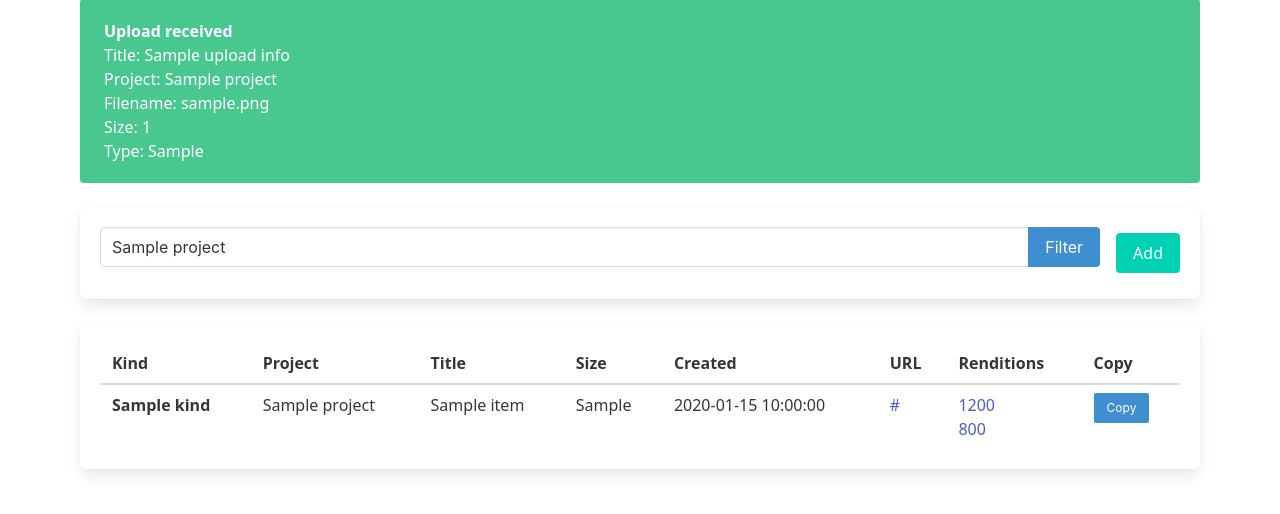
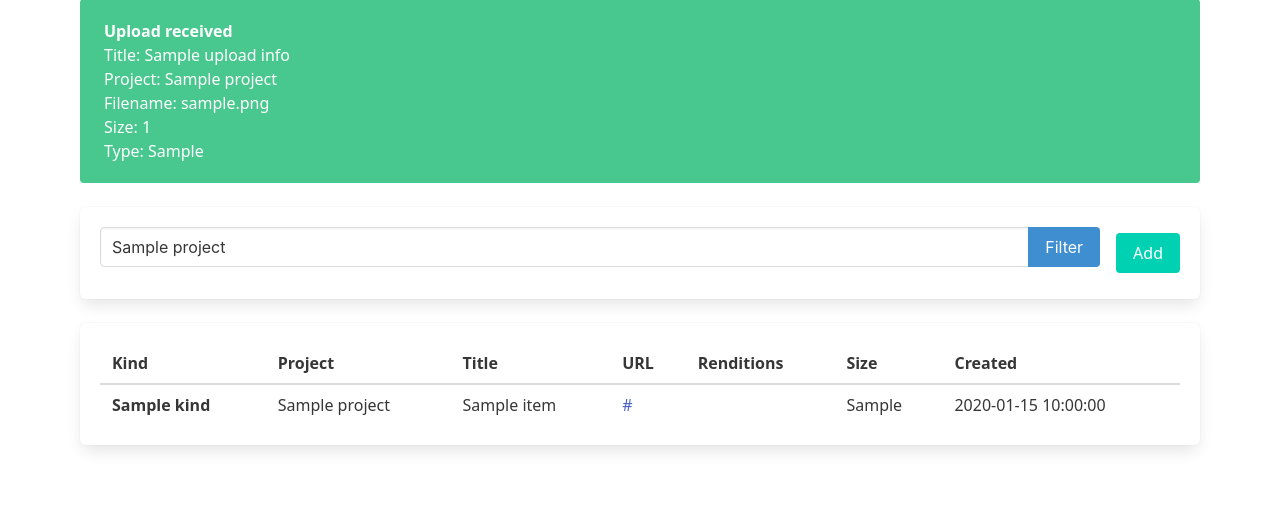
Before and after one commit to dethbird/cdn, a PHP site: template templates/admin/index.twig in a window 1280 px wide. Shown: the part 161-675 px from the top of the page. Run offline with PHP 8.4, Linux system fonts and the light colour scheme; the template is opened without the code that fills it: most values are stand-ins (such as "Sample title", 1, 10 or a date in 2020); some libraries are stand-ins or nearby versions.

Commit message:
design of media list

```diff
--- a/src/Controllers/AdminController.php
+++ b/src/Controllers/AdminController.php
@@ -137,7 +137,7 @@ final class AdminController
     private function fetchItems(string $project = ''): array
     {
         // join projects to prefer project name from projects table when available
-        $sql = 'SELECT m.id,m.kind,COALESCE(p.name,m.project) AS project,m.title,m.bytes,m.created_at,m.url_main,m.duration_sec FROM media m LEFT JOIN projects p ON m.project_id = p.id';
+    $sql = 'SELECT m.id,m.kind,COALESCE(p.name,m.project) AS project,m.title,m.bytes,m.created_at,m.url_main,m.url_1200,m.url_800,m.duration_sec FROM media m LEFT JOIN projects p ON m.project_id = p.id';
         $args = [];
         if ($project !== '') {
             $sql .= ' WHERE (m.project = :p OR p.name = :p)';
--- a/templates/admin/index.twig
+++ b/templates/admin/index.twig
@@ -34,7 +34,7 @@
     <div class="table-container">
       <table class="table is-fullwidth is-hoverable">
         <thead>
-          <tr><th>Kind</th><th>Project</th><th>Title</th><th>Size</th><th>Created</th><th>URL</th><th>Renditions</th><th>Copy</th></tr>
+          <tr><th>Kind</th><th>Project</th><th>Title</th><th>URL</th><th>Renditions</th><th>Size</th><th>Created</th></tr>
         </thead>
         <tbody>
           {% for it in items %}
@@ -42,14 +42,21 @@
               <td class="has-text-weight-semibold">{{ it.kind|e }}</td>
               <td>{{ it.project|e }}</td>
               <td>{{ it.title|e }}</td>
+              <td class="url">
+                {% if it.kind == 'image' %}
+                  {% if it.url_1200 %}<div><a href="{{ it.url_1200|e }}" target="_blank">1200</a></div>{% endif %}
+                  {% if it.url_800 %}<div><a href="{{ it.url_800|e }}" target="_blank">800</a></div>{% endif %}
+                {% else %}
+                  <a href="{{ it.url_main|e }}" target="_blank">{{ it.url_main|e }}</a>
+                {% endif %}
+              </td>
+              <td>
+                {% if it.kind == 'image' and it.url_800 %}
+                  <div style="margin-bottom:.5rem"><a href="{{ it.url_800|e }}" target="_blank"><img src="{{ it.url_800|e }}" alt="{{ it.title|e }}" style="max-width:150px;max-height:100px;object-fit:cover;border:1px solid #eee;padding:2px;background:#fff"/></a></div>
+                {% endif %}
+              </td>
               <td>{{ it.size_human }}</td>
               <td>{{ it.created_at }}</td>
-              <td class="url"><a href="{{ it.url_main|e }}" target="_blank">{{ it.url_main|e }}</a></td>
-              <td>
-                {% if it.url_1200 %}<div><a href="{{ it.url_1200|e }}" target="_blank">1200</a></div>{% endif %}
-                {% if it.url_800 %}<div><a href="{{ it.url_800|e }}" target="_blank">800</a></div>{% endif %}
-              </td>
-              <td><button class="button is-small is-info" onclick="copyUrl('{{ it.url_main|e('js') }}')">Copy</button></td>
             </tr>
           {% endfor %}
         </tbody>
--- a/templates/layout.twig
+++ b/templates/layout.twig
@@ -33,9 +33,6 @@
     </div>
   </section>
   <script>
-  function copyUrl(u){
-    navigator.clipboard.writeText(u).then(()=>{alert('Copied!')}).catch(()=>{prompt('Copy URL:',u);});
-  }
   // Using Bulma classic theme; no JS theme toggle
   </script>
   {% block scripts %}{% endblock %}
```
Also changed, not shown: db/cdn.sqlite.
